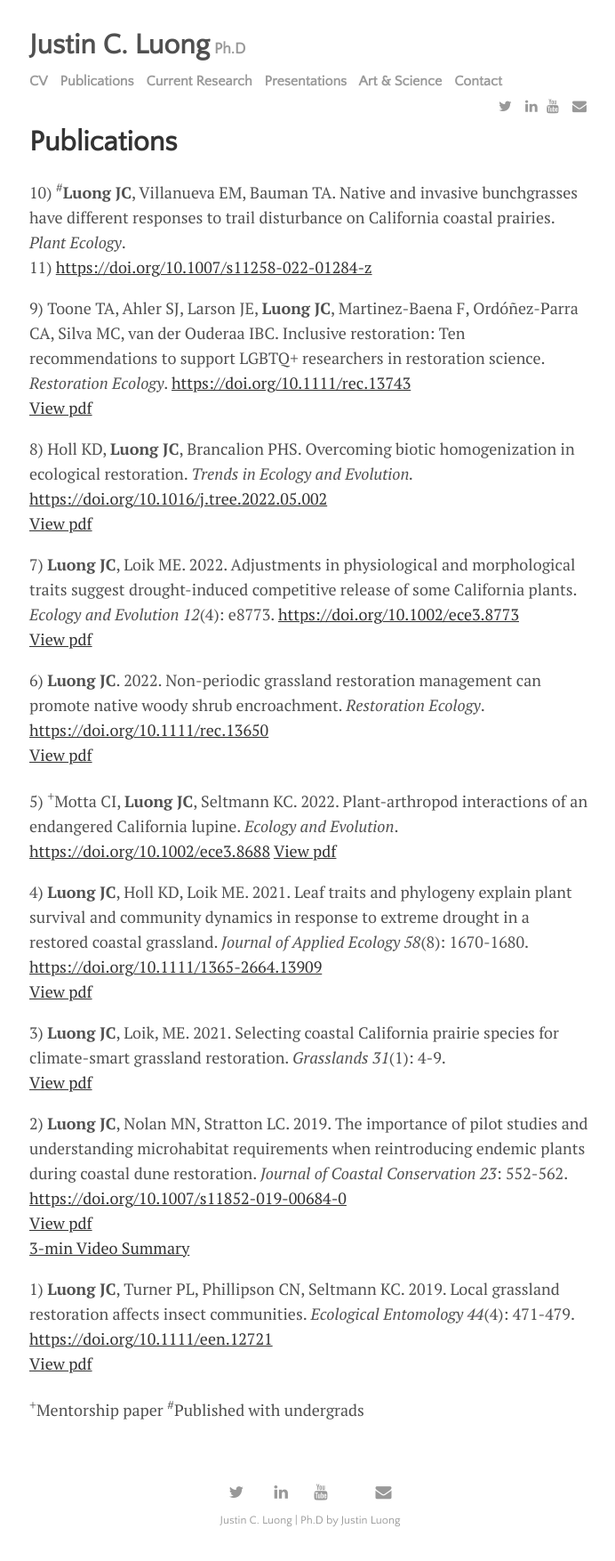
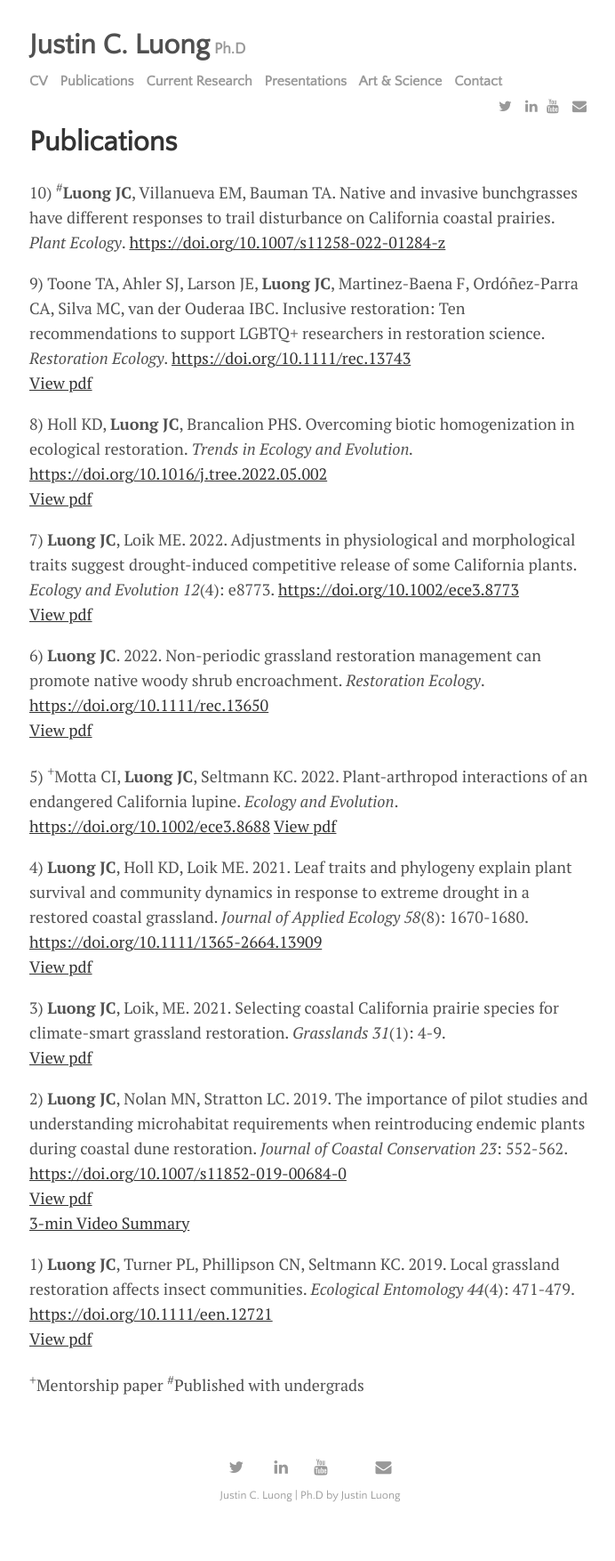
Before and after one commit to austinluong/justinluong.com, a Jekyll site: the page built from menu/publications.md, in a window 1280 px wide. Shown: the whole page at 89% size, without its empty margins (291-983 px from the left). Built offline with Jekyll 4.4.1, drawn with Linux system fonts in a browser that asks for light colours; nearby versions of some CDN libraries; after the commit the page ends 1726 px from its top, so only the background shows below that.

Commit message:
Update publications.md

```diff
--- a/menu/publications.md
+++ b/menu/publications.md
@@ -2,8 +2,7 @@
 layout: page
 title: Publications
 ---
-10) <sup>#</sup>**Luong JC**, Villanueva EM, Bauman TA. Native and invasive bunchgrasses have different responses to trail disturbance on California coastal prairies. *Plant Ecology*.
-11) <https://doi.org/10.1007/s11258-022-01284-z>
+10) <sup>#</sup>**Luong JC**, Villanueva EM, Bauman TA. Native and invasive bunchgrasses have different responses to trail disturbance on California coastal prairies. *Plant Ecology*. <https://doi.org/10.1007/s11258-022-01284-z>
 
 9) Toone TA, Ahler SJ, Larson JE, **Luong JC**, Martinez-Baena F, Ordóñez-Parra CA, Silva MC, van der Ouderaa IBC. Inclusive restoration: Ten recommendations to support LGBTQ+ researchers in restoration science. *Restoration Ecology*.
 <https://doi.org/10.1111/rec.13743>
```
